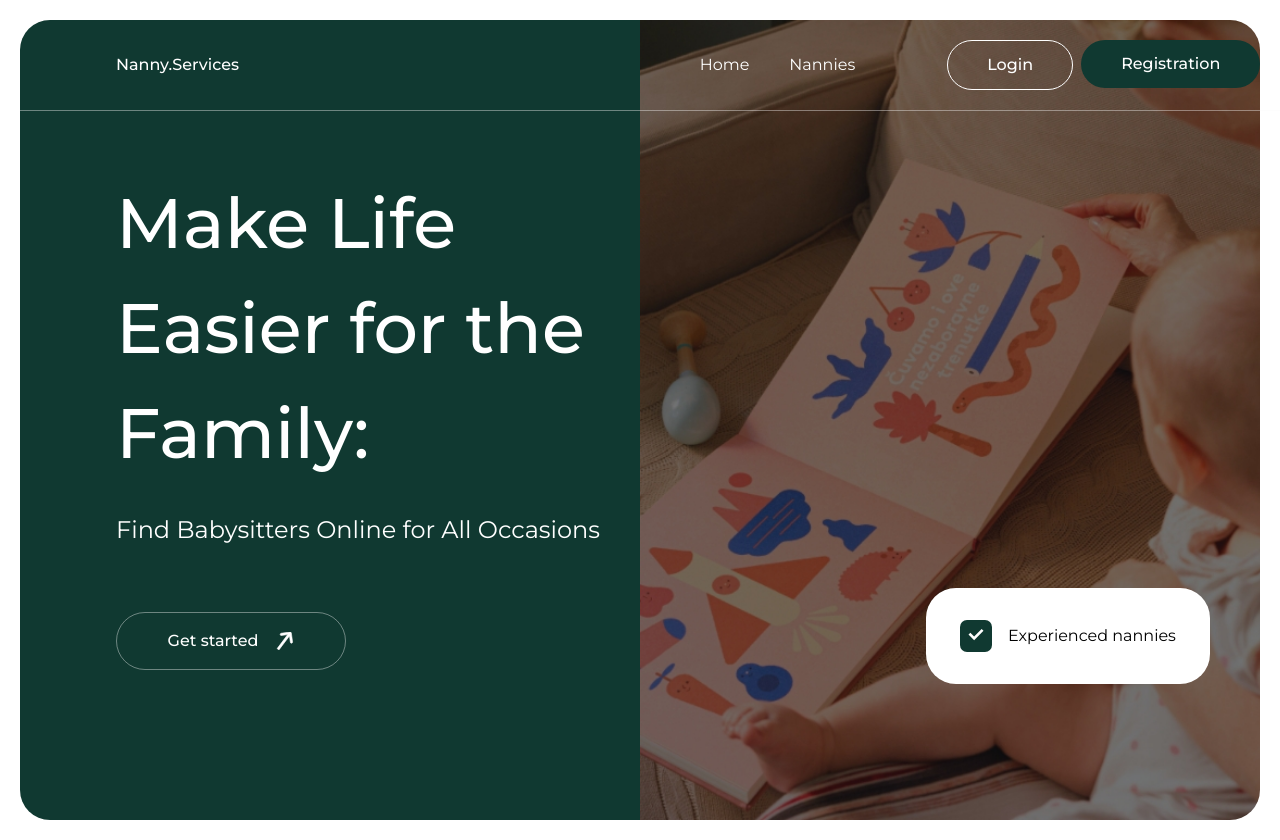
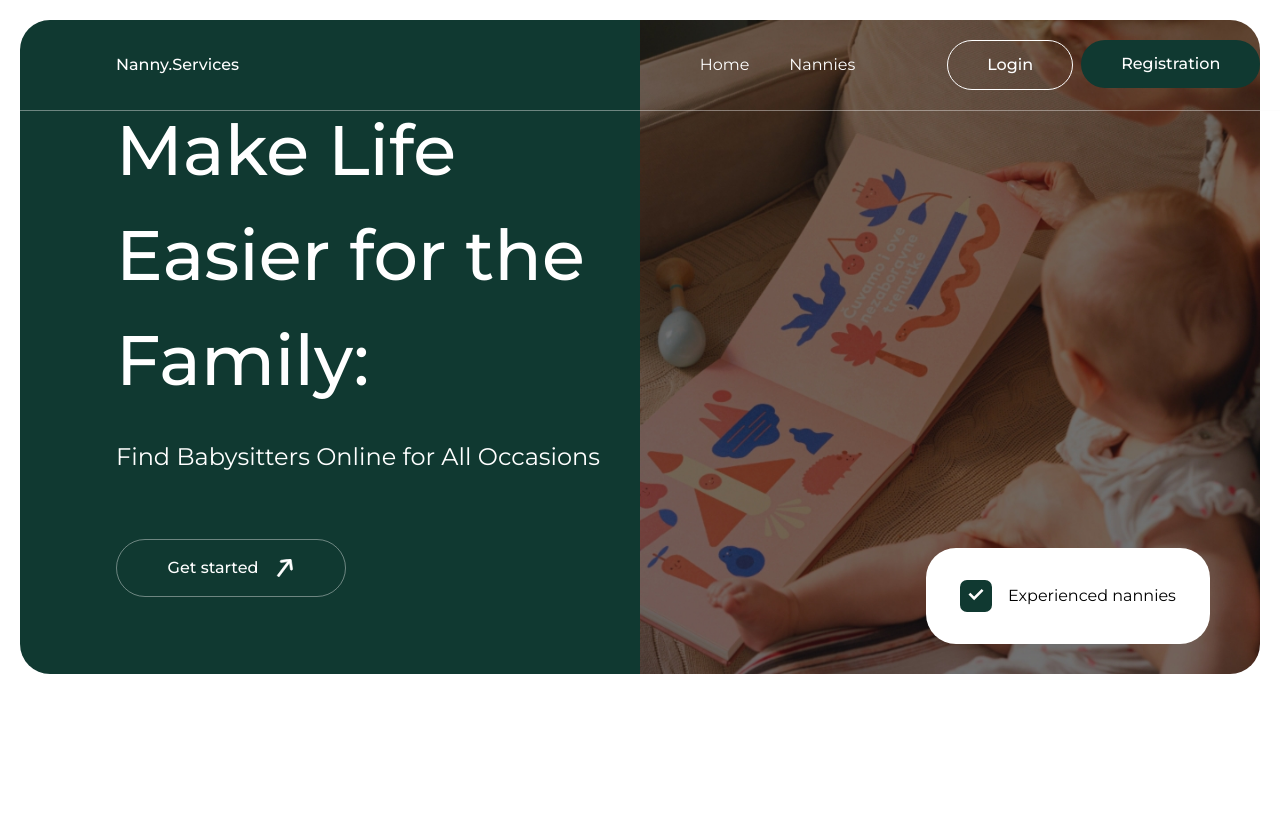
Before and after one commit to Hrechaniuk1/nanny-react-ts-sass, a React (Vite) app: page / in a window 1280 px wide. After the commit the page ends 800 px from the top, so only its background shows below. Built offline with nearby package versions, Linux system fonts and the light colour scheme; no server answers.

Commit message:
body height fixed

```diff
--- a/src/components/Hedaer/Hedaer.tsx
+++ b/src/components/Hedaer/Hedaer.tsx
@@ -1,4 +1,4 @@
-import { FC, useState } from "react";
+import { FC, useState, useEffect } from "react";
 import { Link } from "react-router-dom"
 
 // component imports
@@ -7,20 +7,35 @@ import LoginModal from "../../components/LoginModal/LoginModal";
 import Modal from "../../components/Modal/Modal";
 
 // types
-
-// styles
-
-import css from './Header.module.scss'
-
 interface HeaderProps {
     customStyles?: React.CSSProperties; // Используем встроенный тип
   }
+
+// styles
+import css from './Header.module.scss'
 
 
 const Header: FC<HeaderProps> = ({customStyles}) => {
 
     const [loginModalIsOpnen, setLoginModalIsOpen] = useState(false)
     const [regModalIsOpnen, setRegModalIsOpen] = useState(false)
+
+    useEffect(() => {
+        const handleKeyDown = (event: KeyboardEvent) => {
+            if (event.key === "Escape" && loginModalIsOpnen) {
+              setLoginModalIsOpen(false)
+            }
+            if (event.key === "Escape" && regModalIsOpnen) {
+                setRegModalIsOpen(false)
+              }
+          };
+
+          document.addEventListener("keydown", handleKeyDown);
+
+          return () => {
+            document.removeEventListener("keydown", handleKeyDown);
+          };
+    }, [loginModalIsOpnen, regModalIsOpnen])
 
     function setBodyOverflow() {
         if(!loginModalIsOpnen && !regModalIsOpnen) {
--- a/src/pages/mainPage/MainPage.module.scss
+++ b/src/pages/mainPage/MainPage.module.scss
@@ -3,7 +3,7 @@
 .container {
     display: grid;
     grid-template-columns: 1fr 1fr;
-    height: 100vh;
+    height: 100%;
 }
 
 .titleContainer {
@@ -70,7 +70,8 @@
     border-top-right-radius: f.$border-radius-btn;
     border-bottom-right-radius: f.$border-radius-btn;
     padding-right: 50px;
-    padding-top: 568px;
+    padding-top: 528px;
+    padding-bottom: 30px;
 }
 
 @media only screen and (-webkit-min-device-pixel-ratio: 2),
--- a/src/styles/_reset.scss
+++ b/src/styles/_reset.scss
@@ -15,6 +15,7 @@ body {
     line-height: 1.5;
     font-family: Montserrat;
     box-sizing: border-box;
+    height: 100vh;
 }
 
 input {
```
